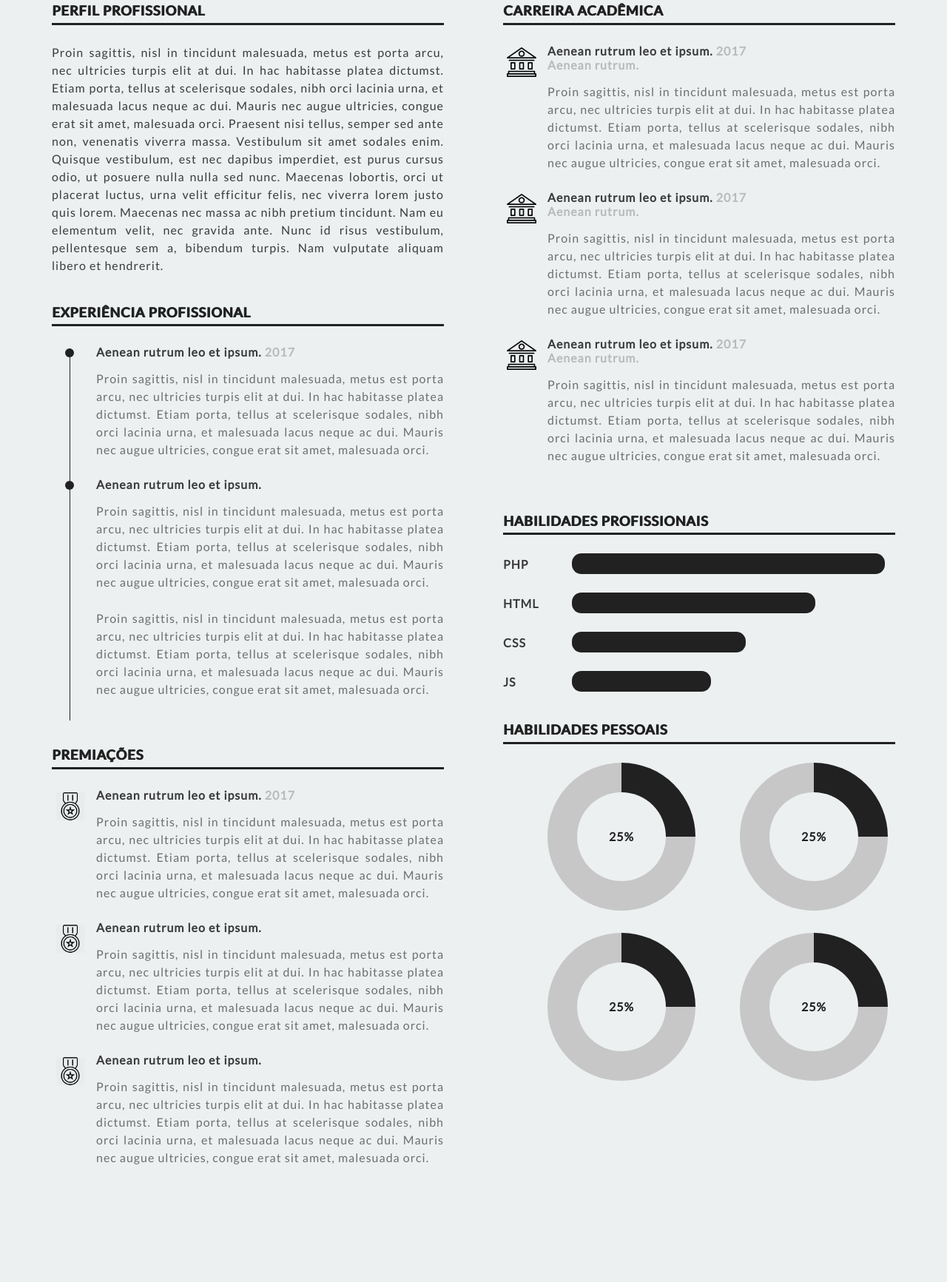
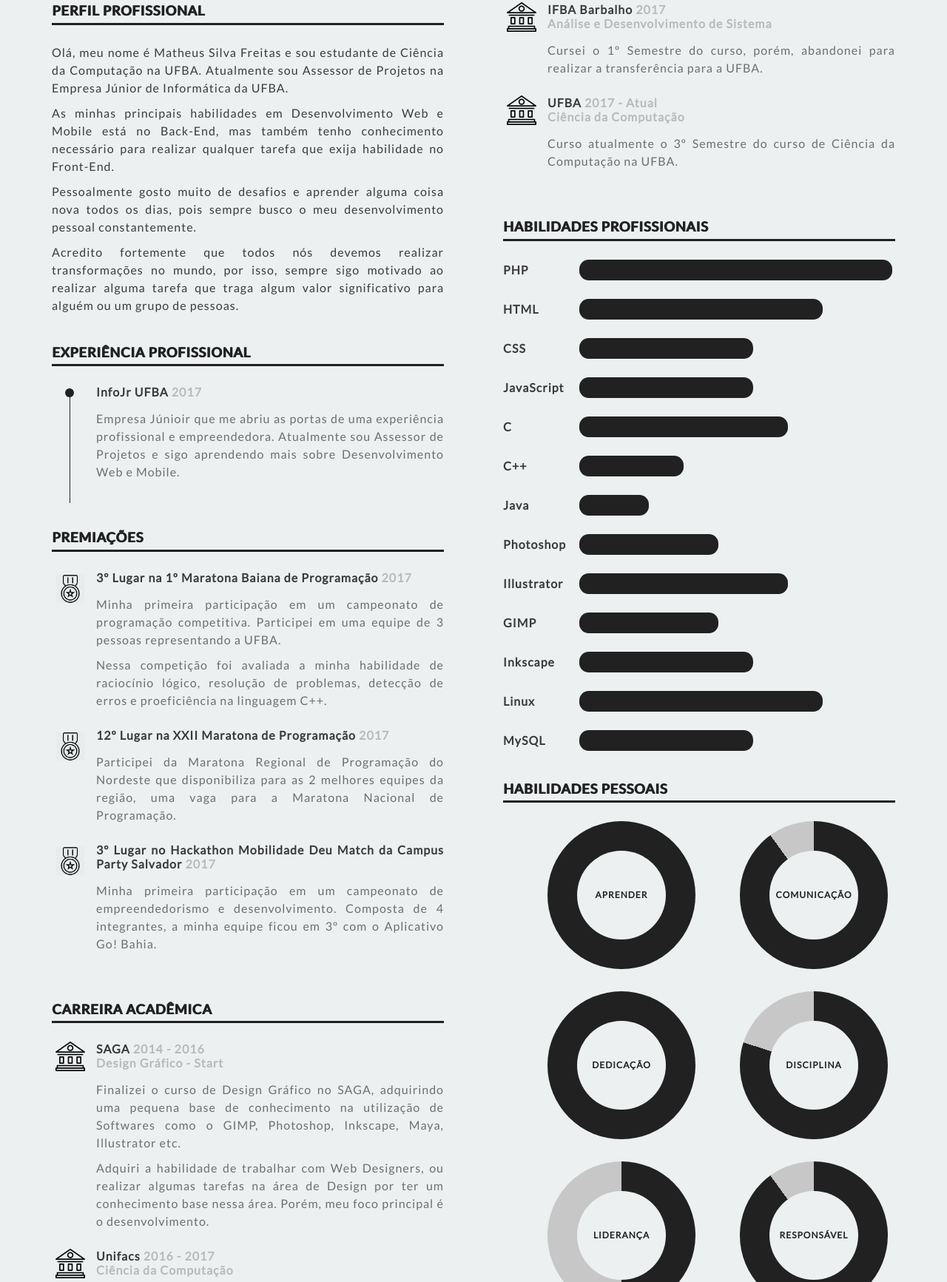
Before and after one commit to FormigTeen/formigteen.github.io, a plain HTML site: page index.html in a window 1280 px wide. Shown: the part 367-2100 px from the top of the page at 74% size. Before the commit the page ends 2039 px from the top, so only its background shows below. Drawn offline with Linux system fonts and the light colour scheme; a web font is replaced by a local one.

Commit message:
Informacoes

```diff
--- a/Scss/Bar.scss
+++ b/Scss/Bar.scss
@@ -29,7 +29,7 @@ $backColor: lighten( $top, 65% );
       text-align: center;
       line-height: 120px;
       h1 {
-        font-size: 16px;
+        font-size: 12px;
         color: $top;
         text-transform: uppercase;
       }
@@ -46,7 +46,7 @@ $backColor: lighten( $top, 65% );
  * Mixin for progress-% class
  * ------------------------------------- */
 
-$step: 5;
+$step: 10;
 
 $loops: round(100 / $step);
 $increment: 360 / $loops;
--- a/Scss/Main-Section.scss
+++ b/Scss/Main-Section.scss
@@ -21,6 +21,11 @@ section {
     }
     > p {
       color: lighten( $top, 10% );
+
+      & + p {
+        margin-top: 10px;
+      }
+
     }
 
     > div {
@@ -49,6 +54,9 @@ section {
         > p {
           font-size: 16px;
           color: lighten( $top, 30% );
+          & + p {
+            margin-top: 10px;
+          }
         }
       }
 
@@ -104,7 +112,7 @@ section {
           &::before {
             position: absolute;
             left: -55px;
-            top: 5px;
+            top: 0px;
             content: "";
             background-image: url(../Assets/Images/school.png);
             background-size: 40px 40px;;
@@ -124,7 +132,7 @@ section {
         padding-bottom: 0px;
         column-count: 2;
         column-gap: 5px;
-        width: 180px;
+        width: 200px;
 
         > div {
           position: relative;
@@ -148,7 +156,7 @@ section {
           > h1 {
             color: lighten( $top, 10% );
             font-size: 16px;
-            text-transform: uppercase;
+            //text-transform: uppercase;
             > span {
               color: lighten( $top, 60% );
               font-size: 16px;
--- a/index.html
+++ b/index.html
@@ -27,53 +27,56 @@
     <section>
         <div>
             <h1>Perfil Profissional</h1>
-            <p>Proin sagittis, nisl in tincidunt malesuada, metus est porta arcu, nec ultricies turpis elit at dui. In hac habitasse platea dictumst. Etiam porta, tellus at scelerisque sodales, nibh orci lacinia urna, et malesuada lacus neque ac dui. Mauris nec augue ultricies, congue erat sit amet, malesuada orci. Praesent nisi tellus, semper sed ante non, venenatis viverra massa. Vestibulum sit amet sodales enim. Quisque vestibulum, est nec dapibus imperdiet, est purus cursus odio, ut posuere nulla nulla sed nunc. Maecenas lobortis, orci ut placerat luctus, urna velit efficitur felis, nec viverra lorem justo quis lorem. Maecenas nec massa ac nibh pretium tincidunt. Nam eu elementum velit, nec gravida ante. Nunc id risus vestibulum, pellentesque sem a, bibendum turpis. Nam vulputate aliquam libero et hendrerit.</p>
+            <p>Olá, meu nome é Matheus Silva Freitas e sou estudante de Ciência da Computação na UFBA. Atualmente sou Assessor de Projetos na Empresa Júnior de Informática da UFBA.</p>
+            <p>As minhas principais habilidades em Desenvolvimento Web e Mobile está no Back-End, mas também tenho conhecimento necessário para realizar qualquer tarefa que exija habilidade no Front-End.</p>
+            <p>Pessoalmente gosto muito de desafios e aprender alguma coisa nova todos os dias, pois sempre busco o meu desenvolvimento pessoal constantemente.</p>
+            <p>Acredito fortemente que todos nós devemos realizar transformações no mundo, por isso, sempre sigo motivado ao realizar alguma tarefa que traga algum valor significativo para alguém ou um grupo de pessoas.</p>
         </div>
         <div>
             <h1>Experiência Profissional</h1>
             <div>
-                <h1>Aenean rutrum leo et ipsum. <span>2017</span></h1>
-                <p>Proin sagittis, nisl in tincidunt malesuada, metus est porta arcu, nec ultricies turpis elit at dui. In hac habitasse platea dictumst. Etiam porta, tellus at scelerisque sodales, nibh orci lacinia urna, et malesuada lacus neque ac dui. Mauris nec augue ultricies, congue erat sit amet, malesuada orci.</p>
-            </div>
-            <div>
-                <h1>Aenean rutrum leo et ipsum.</h1>
-                <p>Proin sagittis, nisl in tincidunt malesuada, metus est porta arcu, nec ultricies turpis elit at dui. In hac habitasse platea dictumst. Etiam porta, tellus at scelerisque sodales, nibh orci lacinia urna, et malesuada lacus neque ac dui. Mauris nec augue ultricies, congue erat sit amet, malesuada orci.</p>
-            </div>
-            <div>
-                <p>Proin sagittis, nisl in tincidunt malesuada, metus est porta arcu, nec ultricies turpis elit at dui. In hac habitasse platea dictumst. Etiam porta, tellus at scelerisque sodales, nibh orci lacinia urna, et malesuada lacus neque ac dui. Mauris nec augue ultricies, congue erat sit amet, malesuada orci.</p>
+                <h1>InfoJr UFBA <span>2017</span></h1>
+                <p>Empresa Júnioir que me abriu as portas de uma experiência profissional e empreendedora. Atualmente sou Assessor de Projetos e sigo aprendendo mais sobre Desenvolvimento Web e Mobile.</p>
             </div>
         </div>
         <div>
             <h1>Premiações</h1>
             <div>
-                <h1>Aenean rutrum leo et ipsum. <span>2017</span></h1>
-                <p>Proin sagittis, nisl in tincidunt malesuada, metus est porta arcu, nec ultricies turpis elit at dui. In hac habitasse platea dictumst. Etiam porta, tellus at scelerisque sodales, nibh orci lacinia urna, et malesuada lacus neque ac dui. Mauris nec augue ultricies, congue erat sit amet, malesuada orci.</p>
+                <h1>3º Lugar na 1º Maratona Baiana de Programação <span>2017</span></h1>
+                <p>Minha primeira participação em um campeonato de programação competitiva. Participei em uma equipe de 3 pessoas representando a UFBA.</p>
+                <p>Nessa competição foi avaliada a minha habilidade de raciocínio lógico, resolução de problemas, detecção de erros e proeficiência na linguagem C++.</p>
             </div>
             <div>
-                <h1>Aenean rutrum leo et ipsum.</h1>
-                <p>Proin sagittis, nisl in tincidunt malesuada, metus est porta arcu, nec ultricies turpis elit at dui. In hac habitasse platea dictumst. Etiam porta, tellus at scelerisque sodales, nibh orci lacinia urna, et malesuada lacus neque ac dui. Mauris nec augue ultricies, congue erat sit amet, malesuada orci.</p>
+                <h1>12º Lugar na XXII Maratona de Programação <span>2017</span></h1>
+                <p>Participei da Maratona Regional de Programação do Nordeste que disponibiliza para as 2 melhores equipes da região, uma vaga para a Maratona Nacional de Programação.</p>
             </div>
             <div>
-                <h1>Aenean rutrum leo et ipsum.</h1>
-                <p>Proin sagittis, nisl in tincidunt malesuada, metus est porta arcu, nec ultricies turpis elit at dui. In hac habitasse platea dictumst. Etiam porta, tellus at scelerisque sodales, nibh orci lacinia urna, et malesuada lacus neque ac dui. Mauris nec augue ultricies, congue erat sit amet, malesuada orci.</p>
+                <h1>3º Lugar no Hackathon Mobilidade Deu Match da Campus Party Salvador <span>2017</span></h1>
+                <p>Minha primeira participação em um campeonato de empreendedorismo e desenvolvimento. Composta de 4 integrantes, a minha equipe ficou em 3º com o Aplicativo Go! Bahia.</p>
             </div>
         </div>
         <div>
             <h1>Carreira Acadêmica</h1>
             <div>
-                <h1>Aenean rutrum leo et ipsum. <span>2017</span></h1>
-                <h2>Aenean rutrum.</h2>
-                <p>Proin sagittis, nisl in tincidunt malesuada, metus est porta arcu, nec ultricies turpis elit at dui. In hac habitasse platea dictumst. Etiam porta, tellus at scelerisque sodales, nibh orci lacinia urna, et malesuada lacus neque ac dui. Mauris nec augue ultricies, congue erat sit amet, malesuada orci.</p>
+                <h1>SAGA <span>2014 - 2016</span></h1>
+                <h2>Design Gráfico - Start</h2>
+                <p>Finalizei o curso de Design Gráfico no SAGA, adquirindo uma pequena base de conhecimento na utilização de Softwares como o GIMP, Photoshop, Inkscape, Maya, Illustrator etc.</p>
+                <p>Adquiri a habilidade de trabalhar com Web Designers, ou realizar algumas tarefas na área de Design por ter um conhecimento base nessa área. Porém, meu foco principal é o desenvolvimento.</p>
             </div>
             <div>
-                <h1>Aenean rutrum leo et ipsum. <span>2017</span></h1>
-                <h2>Aenean rutrum.</h2>
-                <p>Proin sagittis, nisl in tincidunt malesuada, metus est porta arcu, nec ultricies turpis elit at dui. In hac habitasse platea dictumst. Etiam porta, tellus at scelerisque sodales, nibh orci lacinia urna, et malesuada lacus neque ac dui. Mauris nec augue ultricies, congue erat sit amet, malesuada orci.</p>
+                <h1>Unifacs <span>2016 - 2017</span></h1>
+                <h2>Ciência da Computação</h2>
+                <p>Minha primeira universidade, cursei do 1º ao 3º Semestre minha graduação de Ciência da Computação.</p>
             </div>
             <div>
-                <h1>Aenean rutrum leo et ipsum. <span>2017</span></h1>
-                <h2>Aenean rutrum.</h2>
-                <p>Proin sagittis, nisl in tincidunt malesuada, metus est porta arcu, nec ultricies turpis elit at dui. In hac habitasse platea dictumst. Etiam porta, tellus at scelerisque sodales, nibh orci lacinia urna, et malesuada lacus neque ac dui. Mauris nec augue ultricies, congue erat sit amet, malesuada orci.</p>
+                <h1>IFBA Barbalho <span>2017</span></h1>
+                <h2>Análise e Desenvolvimento de Sistema</h2>
+                <p>Cursei o 1º Semestre do curso, porém, abandonei para realizar a transferência para a UFBA.</p>
+            </div>
+            <div>
+                <h1>UFBA <span>2017 - Atual</span></h1>
+                <h2>Ciência da Computação</h2>
+                <p>Curso atualmente o 3º Semestre do curso de Ciência da Computação na UFBA.</p>
             </div>
         </div>
         <div>
@@ -98,34 +101,100 @@
             </div>
             <div>
                 <div>
-                    <h1>JS</h1>
+                    <h1>JavaScript</h1>
+                </div>
+                <div class="value-5"></div>
+            </div>
+            <div>
+                <div>
+                    <h1>C</h1>
+                </div>
+                <div class="value-6"></div>
+            </div>
+            <div>
+                <div>
+                    <h1>C++</h1>
+                </div>
+                <div class="value-3"></div>
+            </div>
+            <div>
+                <div>
+                    <h1>Java</h1>
+                </div>
+                <div class="value-2"></div>
+            </div>
+            <div>
+                <div>
+                    <h1>Photoshop</h1>
                 </div>
                 <div class="value-4"></div>
+            </div>
+            <div>
+                <div>
+                    <h1>Illustrator</h1>
+                </div>
+                <div class="value-6"></div>
+            </div>
+            <div>
+                <div>
+                    <h1>GIMP</h1>
+                </div>
+                <div class="value-4"></div>
+            </div>
+            <div>
+                <div>
+                    <h1>Inkscape</h1>
+                </div>
+                <div class="value-5"></div>
+            </div>
+            <div>
+                <div>
+                    <h1>Linux</h1>
+                </div>
+                <div class="value-7"></div>
+            </div>
+            <div>
+                <div>
+                    <h1>MySQL</h1>
+                </div>
+                <div class="value-5"></div>
             </div>
         </div>
         <div>
             <h1>Habilidades Pessoais</h1>
             <div>
                 <div>
-                    <div class="progress-25">
-                        <div><h1>25%</h1></div>
+                    <div class="progress-100">
+                        <div><h1>Aprender</h1></div>
                     </div>
                 </div>
                 <div>
-                    <div class="progress-25">
-                        <div><h1>25%</h1></div>
+                    <div class="progress-90">
+                        <div><h1>Comunicação</h1></div>
                     </div>
                 </div>
                 <div>
-                    <div class="progress-25">
-                        <div><h1>25%</h1></div>
+                    <div class="progress-100">
+                        <div><h1>Dedicação</h1></div>
                     </div>
                 </div>
                 <div>
-                    <div class="progress-25">
-                        <div><h1>25%</h1></div>
+                    <div class="progress-80">
+                        <div><h1>Disciplina</h1></div>
                     </div>
                 </div>
+                <div>
+                    <div class="progress-50">
+                        <div><h1>Liderança</h1></div>
+                    </div>
+                </div>
+                <div>
+                    <div class="progress-90">
+                        <div><h1>Responsável</h1></div>
+                    </div>
+                </div>
+
             </div>
+        </div>
     </section>
 </body>
```
Also changed, not shown: Css/Main.css, 1 other file.
